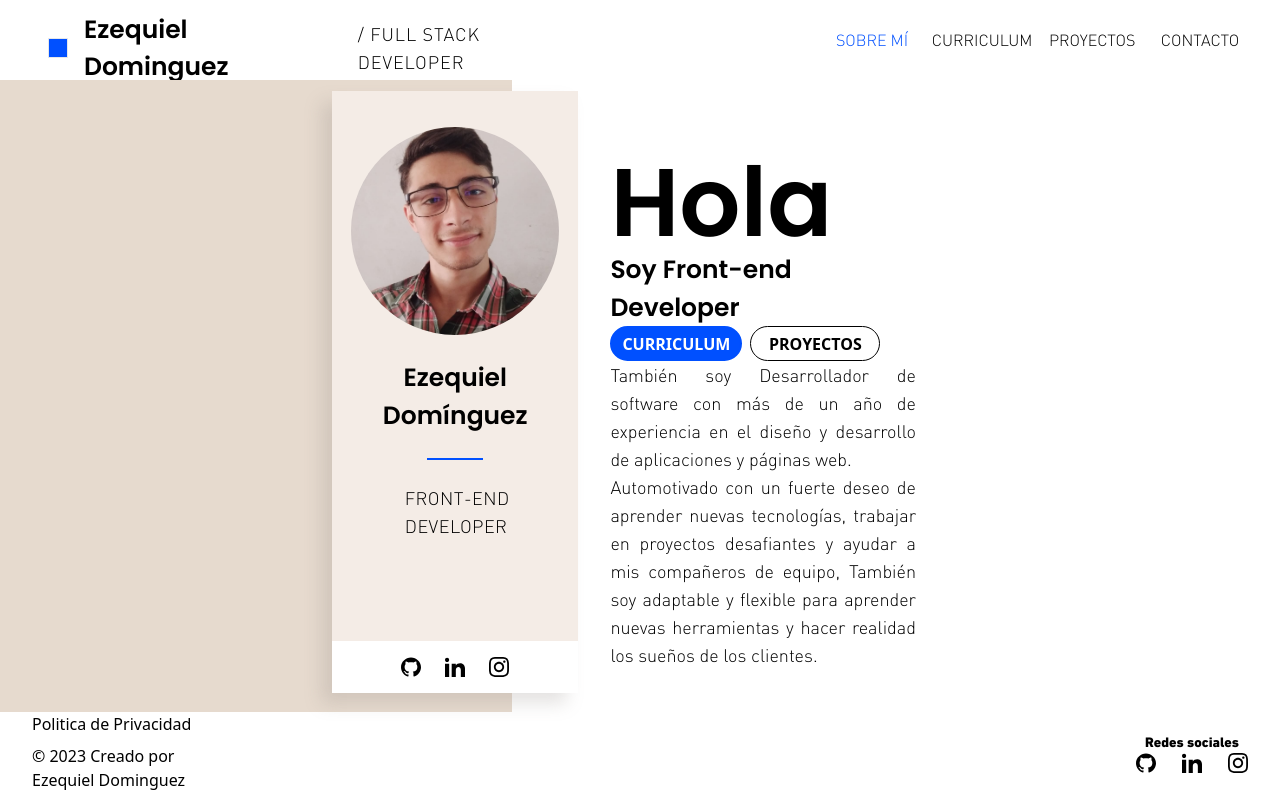
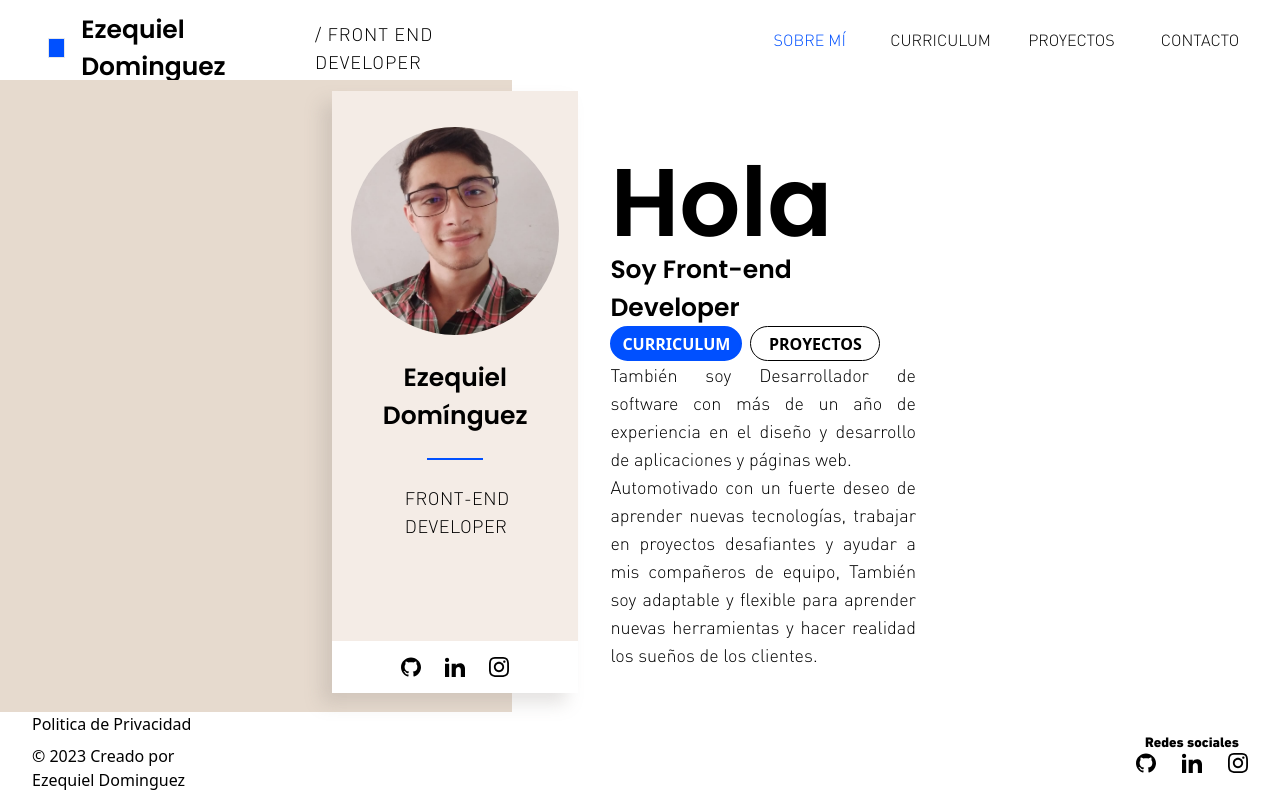
Before and after one commit to Cocahuana/portfolio_nextjs, a Next.js app: page / in a window 1280 px wide. Built offline with nearby package versions, Linux system fonts and the light colour scheme.

Commit message:
Fix: spacing between navbar linkls

```diff
--- a/src/components/modules/Header/Header.tsx
+++ b/src/components/modules/Header/Header.tsx
@@ -42,7 +42,7 @@ function Header() {
 			<SquareBlock />
 			<h3>Ezequiel Dominguez</h3>
 			<p className='lg:text-lg text-[10px] ml-1 font-medium tracking-wider'>
-				/ FULL STACK DEVELOPER
+				/ FRONT END DEVELOPER
 			</p>
 		</div>
 	);
@@ -112,7 +112,7 @@ function Header() {
 								<h3 className='ml-4'>Ezequiel Dominguez</h3>
 							</div>
 							<p className='text-[14px] font-medium tracking-wider'>
-								FULL STACK DEVELOPER
+								FRONT END DEVELOPER
 							</p>
 						</div>
 						<div className='z-50' onClick={isOpen}>
@@ -125,9 +125,9 @@ function Header() {
 						<div className='w-1/2 flex justify-start items-center p-12'>
 							{nameBlock}
 						</div>
-						<div className='w-1/2 flex'>
-							<div className='w-full flex items-center justify-end p-4'>
-								<div className='flex md:w-full xl:w-3/4 2xl:w-1/2 items-center justify-between p-4'>
+						<div className='w-1/2 lg:w-2/3 flex'>
+							<div className='w-full flex items-center justify-end p-4 '>
+								<div className='flex md:w-full lg:w-3/4 xl:w-3/4 2xl:w-1/2 items-center justify-between p-4'>
 									{navLinks.map((navLink) => (
 										<NavLink
 											key={navLink.label}
```
